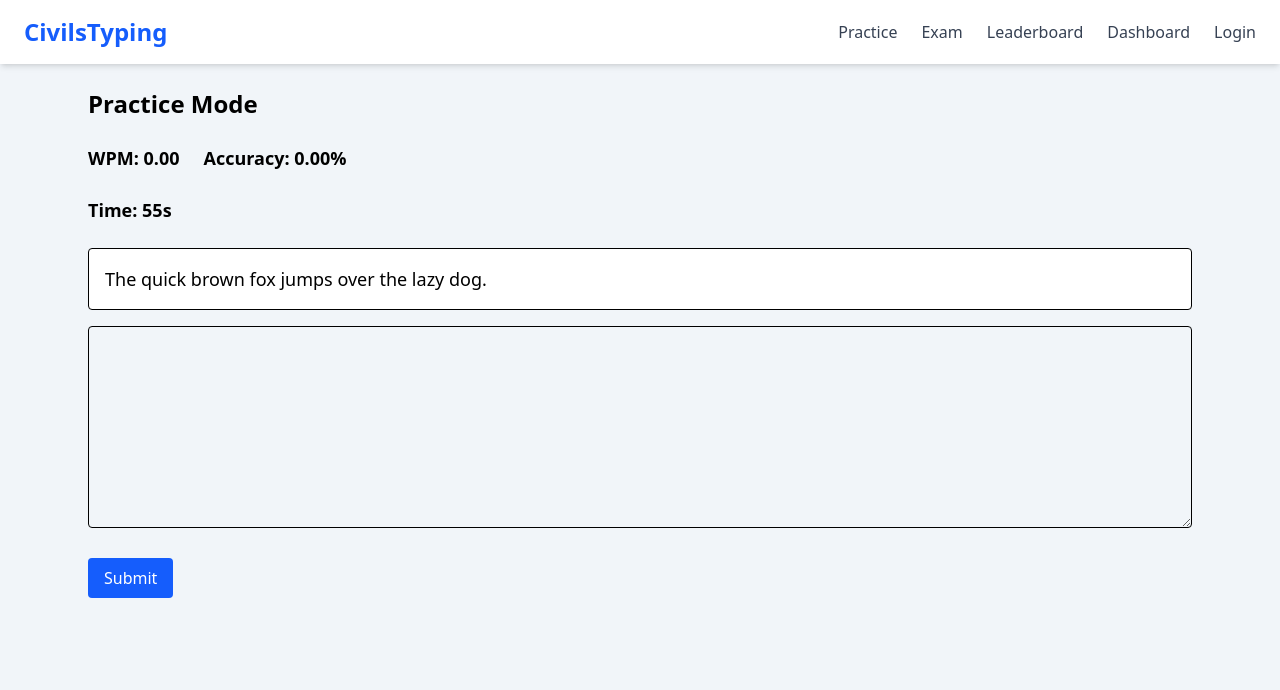
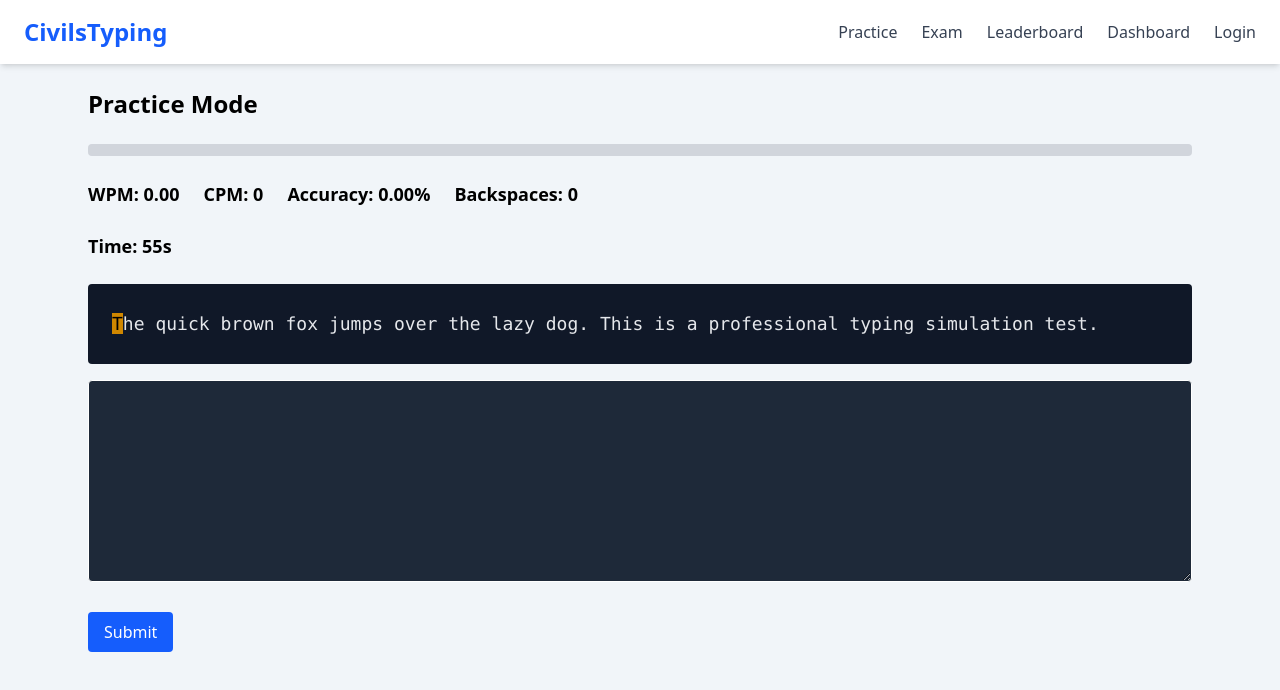
Before and after one commit to Crusher95574/CivilsCharchaTyping, a Next.js app: page /practice in a window 1280 px wide. Shown: the top 690 px of the page. Built offline with nearby package versions, Linux system fonts and the light colour scheme.

Commit message:
frontend v2

```diff
--- a/src/app/practice/page.tsx
+++ b/src/app/practice/page.tsx
@@ -1,6 +1,6 @@
 "use client"
 
-import { useState, useEffect } from "react"
+import { useState } from "react"
 import { analyzeTyping } from "@/lib/typingEngine"
 import {
     calculateGrossWPM,
@@ -12,7 +12,7 @@ import TypingBox from "@/components/TypingBox"
 import ResultCard from "@/components/ResultCard"
 
 const paragraph =
-    "The quick brown fox jumps over the lazy dog."
+    "The quick brown fox jumps over the lazy dog. This is a professional typing simulation test."
 
 export default function PracticePage() {
     const [typedText, setTypedText] = useState("")
@@ -28,6 +28,10 @@ export default function PracticePage() {
         ? calculateGrossWPM(liveStats.totalTyped, minutesElapsed)
         : 0
 
+    const cpm = liveStats
+        ? liveStats.totalTyped / minutesElapsed
+        : 0
+
     const accuracy = liveStats
         ? calculateAccuracy(
             liveStats.correctChars,
@@ -35,9 +39,11 @@ export default function PracticePage() {
         )
         : 0
 
+    const progress =
+        (typedText.length / paragraph.length) * 100
+
     const finishTest = () => {
         const stats = analyzeTyping(paragraph, typedText)
-
         const minutes = 1
 
         const gross = calculateGrossWPM(stats.totalTyped, minutes)
@@ -58,15 +64,26 @@ export default function PracticePage() {
 
     return (
         <div className="space-y-6">
+
             <h1 className="text-2xl font-bold">Practice Mode</h1>
 
             {!result && (
                 <>
-                    {/* Stats Panel */}
-                    <div className="flex gap-6 text-lg font-semibold">
+                    {/* Progress Bar */}
+                    <div className="w-full bg-gray-300 rounded h-3">
+                        <div
+                            className="bg-green-500 h-3 rounded"
+                            style={{ width: `${progress}%` }}
+                        />
+                    </div>
+
+                    {/* Live Stats */}
+                    <div className="flex flex-wrap gap-6 text-lg font-semibold">
                         {/* <div>Time: {time}s</div> */}
                         <div>WPM: {grossWPM.toFixed(2)}</div>
+                        <div>CPM: {cpm.toFixed(0)}</div>
                         <div>Accuracy: {accuracy.toFixed(2)}%</div>
+                        <div>Backspaces: {backspaceCount}</div>
                     </div>
 
                     <Timer
--- a/src/components/TypingBox.tsx
+++ b/src/components/TypingBox.tsx
@@ -32,35 +32,45 @@ export default function TypingBox({
         }
     }
 
+    const handlePaste = (e: React.ClipboardEvent) => {
+        e.preventDefault()
+    }
+
     return (
         <div className="space-y-4">
+
             {/* Highlighted Paragraph */}
-            <div className="p-4 bg-white border rounded leading-7 text-lg">
+            <div className="p-6 bg-gray-900 text-gray-200 rounded leading-8 text-lg font-mono">
                 {originalText.split("").map((char, index) => {
-                    let color = ""
+                    let className = ""
 
                     if (index < typedText.length) {
-                        color =
+                        className =
                             typedText[index] === char
-                                ? "text-green-600"
-                                : "text-red-600"
+                                ? "text-green-400"
+                                : "text-red-400"
+                    }
+
+                    if (index === typedText.length) {
+                        className += " bg-yellow-600 text-black"
                     }
 
                     return (
-                        <span key={index} className={color}>
+                        <span key={index} className={className}>
                             {char}
                         </span>
                     )
                 })}
             </div>
 
-            {/* Input Area */}
+            {/* Input */}
             <textarea
-                className="w-full p-4 border rounded text-lg"
+                className="w-full p-4 border rounded text-lg font-mono bg-gray-800 text-white"
                 rows={6}
                 value={typedText}
                 onChange={(e) => setTypedText(e.target.value)}
                 onKeyDown={handleKeyDown}
+                onPaste={handlePaste}
             />
         </div>
     )
--- a/src/lib/typingEngine.ts
+++ b/src/lib/typingEngine.ts
@@ -5,6 +5,8 @@ export interface TypingStats {
   missingChars: number
   totalTyped: number
   totalErrors: number
+  correctWords: number
+  wrongWords: number
 }
 
 export function analyzeTyping(original: string, typed: string): TypingStats {
@@ -29,6 +31,17 @@ export function analyzeTyping(original: string, typed: string): TypingStats {
     }
   }
 
+  const originalWords = original.trim().split(/\s+/)
+  const typedWords = typed.trim().split(/\s+/)
+
+  let correctWords = 0
+  let wrongWords = 0
+
+  originalWords.forEach((word, index) => {
+    if (typedWords[index] === word) correctWords++
+    else wrongWords++
+  })
+
   return {
     correctChars: correct,
     wrongChars: wrong,
@@ -36,5 +49,7 @@ export function analyzeTyping(original: string, typed: string): TypingStats {
     missingChars: missing,
     totalTyped: typed.length,
     totalErrors: wrong + extra + missing,
+    correctWords,
+    wrongWords,
   }
 }
```
